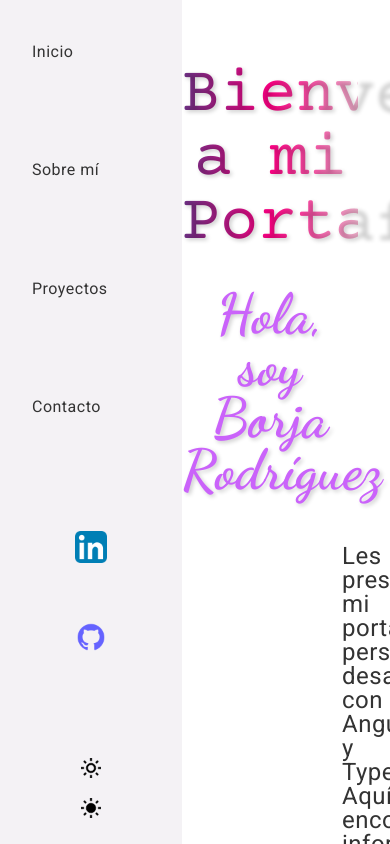
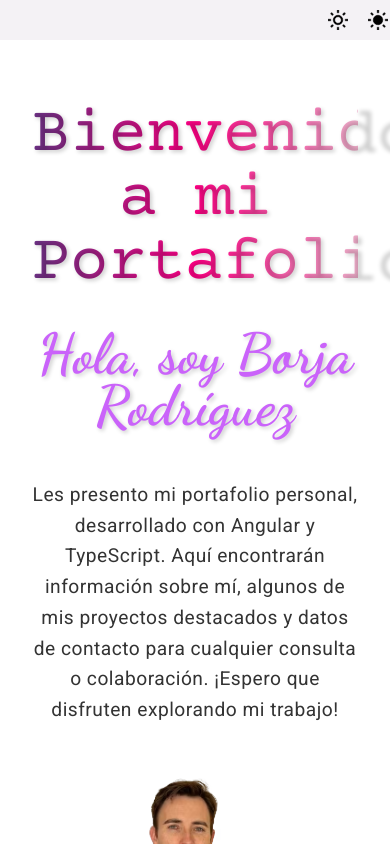
Before and after one commit to BorjaRBEST/borja-portafolio, an Angular app: page /home in a window 390 px wide. Built offline with nearby package versions, Linux system fonts and the light colour scheme.

Commit message:
cambios responsive diseño

```diff
--- a/src/app/app.component.scss
+++ b/src/app/app.component.scss
@@ -46,7 +46,7 @@ nav {
     img {
       width: 32px;
       height: 32px;
-      margin: 0.1rem 0; // Reducir el margen para acercar los iconos
+      margin: 0.1rem 0;
       cursor: pointer;
       transition: transform 0.3s;
     }
@@ -83,3 +83,44 @@ nav {
   overflow-y: auto;
   height: auto;
 }
+
+/* Media query para dispositivos móviles */
+@media (max-width: 768px) {
+  .app-container {
+    flex-direction: column;
+  }
+
+  nav {
+    flex-direction: row;
+    width: 100%;
+    height: auto;
+    position: relative;
+    padding: 0.5rem;
+    justify-content: space-between;
+    align-items: center;
+  }
+
+  nav a, nav button {
+    display: none;
+  }
+
+  nav .social-icons {
+    flex-direction: row;
+    margin: 0;
+  }
+
+  nav .theme-toggle {
+    flex-direction: row;
+    margin: 0;
+  }
+
+  nav .social-icons img,
+  nav .theme-toggle .theme-icon {
+    margin: 0 0.5rem;
+  }
+
+  .content {
+    margin-left: 0;
+    padding: 1rem;
+  }
+}
--- a/src/app/components/about/about.component.scss
+++ b/src/app/components/about/about.component.scss
@@ -3,7 +3,7 @@
   justify-content: center;
   align-items: center;
   padding: 2rem;
-  margin: 2rem 2rem 2rem 2rem;
+  margin: 2rem;
 
   .container {
     display: flex;
@@ -63,6 +63,45 @@
         max-width: 600px;
         margin: 0 auto;
         text-align: left;
+      }
+    }
+  }
+}
+
+/* Media query para dispositivos móviles */
+@media (max-width: 768px) {
+  .about {
+    padding: 1rem;
+    margin: 1rem;
+  }
+
+  .container {
+    flex-direction: column;
+    text-align: center;
+
+    .image-container {
+      margin: 0 auto 1rem auto;
+
+      .profile-image {
+        width: 100%;
+        max-width: 200px;
+      }
+    }
+
+    .text-container {
+      text-align: center;
+
+      h2 {
+        font-size: 2.5rem;
+      }
+
+      h3 {
+        font-size: 1.5rem;
+      }
+
+      p {
+        font-size: 1rem;
+        text-align: center;
       }
     }
   }
--- a/src/app/components/contact/contact.component.scss
+++ b/src/app/components/contact/contact.component.scss
@@ -21,7 +21,7 @@
     }
 
     p {
-      font-size: 1.5rem;
+      font-size: 1.2rem;
       font-style: bold;
       line-height: 1.6;
       color: var(--text-color);
@@ -47,3 +47,33 @@
     }
   }
 }
+
+/* Media query para dispositivos móviles */
+@media (max-width: 768px) {
+  .contact {
+    padding: 1rem;
+  }
+
+  .container {
+    max-width: 100%;
+    padding: 0 1rem;
+
+    h2 {
+      font-size: 2rem;
+    }
+
+    p {
+      font-size: 1rem;
+    }
+  }
+
+  .image-container {
+    position: relative;
+    margin: 1rem auto;
+
+    .profile-image {
+      width: 100%;
+      max-width: 100px;
+    }
+  }
+}
--- a/src/app/components/home/home.component.scss
+++ b/src/app/components/home/home.component.scss
@@ -17,17 +17,40 @@
 
   h2 {
     font-size: 3.5rem;
-    margin-bottom: 1rem;
+    margin-bottom: 3rem;
     color: var(--secondary-color);
     font-family: 'Dancing Script', cursive;
     text-shadow: 2px 2px 4px rgba(0, 0, 0, 0.2); // Agrega sombra al texto
   }
 
   p {
-
-    text-align: left;
-    margin: 3rem 10rem;
-    font-size: 1.5rem;
-    color: var(--text-color);
+    font-size: 1.2rem;
+    margin-top: 2rem;
+        line-height: 1.6;
+        color: var(--text-color);
+        max-width: 600px;
+        margin: 0 auto;
+        text-align: center;
   }
 }
+
+/* Media query para dispositivos móviles */
+@media (max-width: 768px) {
+  .home {
+    padding: 1rem;
+  }
+
+  h1 {
+    font-size: 2.5rem;
+  }
+
+  h2 {
+    font-size: 2rem;
+  }
+
+  p {
+    margin: 1rem 1rem; /* Reducir margen lateral para dispositivos móviles */
+    font-size: 1rem;
+    text-align: center; /* Ajustar el texto para mejor legibilidad */
+  }
+}
--- a/src/app/components/projects/projects.component.scss
+++ b/src/app/components/projects/projects.component.scss
@@ -73,3 +73,27 @@
     }
   }
 }
+
+/* Media query para dispositivos móviles */
+@media (max-width: 768px) {
+  .projects {
+    margin: 1rem;
+  }
+
+  h2 {
+    font-size: 2rem;
+  }
+
+  .project {
+    width: 100%;
+    margin: 1rem 0;
+  }
+
+  h3 {
+    font-size: 1.5rem;
+  }
+
+  .content p {
+    font-size: 1rem;
+  }
+}
--- a/src/styles.scss
+++ b/src/styles.scss
@@ -1,4 +1,3 @@
-
 body, html {
   height: 100%;
   margin: 0;
@@ -38,6 +37,46 @@ nav {
     background-color: var(--secondary-color);
     color: var(--text-color);
   }
+
+  .social-icons {
+    display: flex;
+    flex-direction: column;
+    align-items: center;
+    margin-top: 1rem;
+    padding-top: auto;
+    margin-bottom: 1rem;
+
+    img {
+      width: 32px;
+      height: 32px;
+      margin: 0.1rem 0;
+      cursor: pointer;
+      transition: transform 0.3s;
+    }
+
+    img:hover {
+      transform: scale(1.1);
+    }
+  }
+
+  .theme-toggle {
+    display: flex;
+    flex-direction: column;
+    align-items: center;
+    margin-bottom: 2rem;
+
+    .theme-icon {
+      width: 24px;
+      height: 24px;
+      margin: 0.5rem 0;
+      cursor: pointer;
+      transition: transform 0.3s;
+    }
+
+    .theme-icon:hover {
+      transform: scale(1.1);
+    }
+  }
 }
 
 .content {
@@ -55,7 +94,6 @@ nav {
   --divider-color: #bdbdbd;
   --card-background-color: #ffffff;
   --hoover-bg-color: #d1cfd2;
-
 }
 
 /* Variables para el tema oscuro */
@@ -68,3 +106,77 @@ nav {
   --card-background-color: #1e1e1e;
   --hoover-bg-color: #262525;
 }
+
+/* Media query para dispositivos móviles */
+@media (max-width: 768px) {
+  .app-container {
+    flex-direction: column;
+  }
+
+  nav {
+    flex-direction: row;
+    width: 100%;
+    height: auto;
+    position: relative;
+    padding: 0.5rem;
+    justify-content: space-between;
+    align-items: center;
+  }
+
+  nav a{
+    display: none; /* Esconder los textos de los enlaces */
+  }
+
+  nav .social-icons {
+    flex-direction: row;
+    margin: 0;
+  }
+
+  nav .theme-toggle {
+    flex-direction: row;
+    margin: 0;
+  }
+
+  nav .social-icons img,
+  nav .theme-toggle .theme-icon {
+    margin: 0 0.5rem; /* Espaciado horizontal para los íconos */
+  }
+
+  .content {
+    margin-left: 0; /* Eliminar el margen dejado por la navegación fija */
+    padding: 1rem; /* Ajustar el padding según sea necesario */
+  }
+
+  .about .container,
+  .skills .skills-container {
+    flex-direction: column; /* Colocar los elementos uno debajo de otro */
+    text-align: center;
+  }
+
+  .about .image-container,
+  .skills .skill-category,
+  .projects .project {
+    width: 100%;
+    margin: 1rem 0;
+  }
+
+  .about .image-container .profile-image,
+  .projects .project .project-image {
+    width: 100%;
+    max-width: 200px; /* Ajustar según sea necesario */
+  }
+
+  .about h2,
+  .about h3,
+  .skills .skill-category h2,
+  .projects h2,
+  .projects .project h3 {
+    font-size: 1.5rem;
+  }
+
+  .about p,
+  .skills .skill-category .skills-list .skill-item,
+  .projects .project p {
+    font-size: 1rem;
+  }
+}
```
